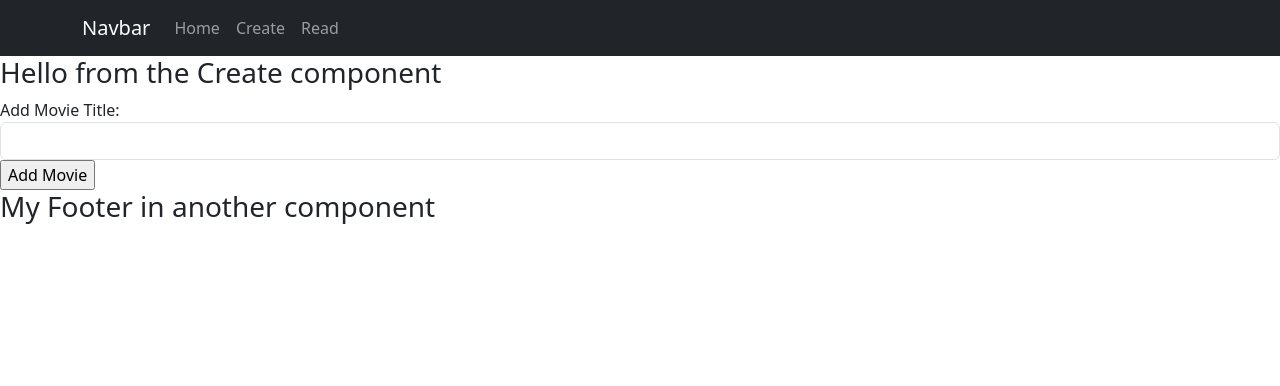
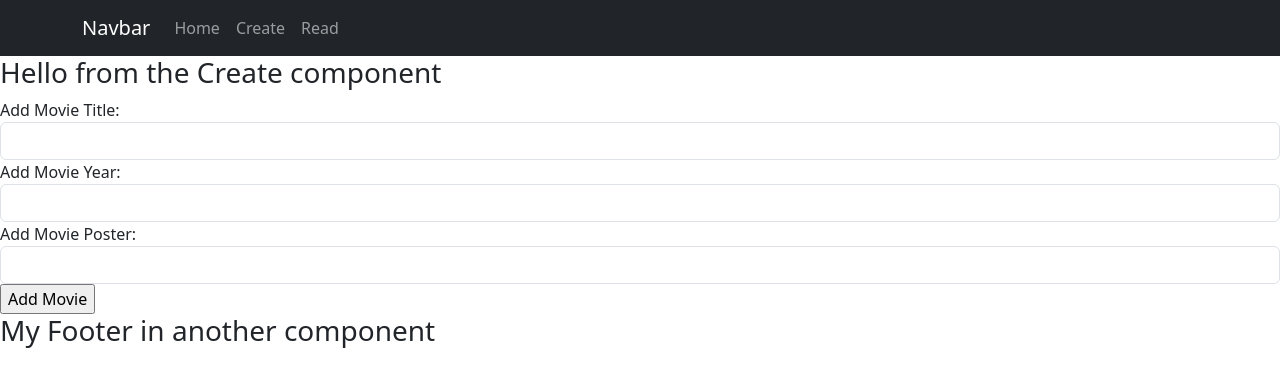
Before and after one commit to JohnsonMununkum/React-App, a React (Create React App) app: page /create in a window 1280 px wide. Shown: the top 386 px of the page. Built offline with nearby package versions, Linux system fonts and the light colour scheme.

Commit message:
Finished project

```diff
--- a/src/Create.js
+++ b/src/Create.js
@@ -8,18 +8,28 @@
 const Create = () => {
 
   const [title, setTitle] = useState('');
+  const [year, setYear] = useState('');
+  const [poster, setPoster] = useState('');
+
   //to handle the submit
   //adds the title to the page
   const handleSubmit = (e) => {
-    e.preventdefault();
-    console.log(title);
+    e.preventDefault();
+    const movieData = {
+      title,
+      year,
+      poster,
+    };
+    console.log(movieData);
+
   }
 
+  //inputting title year & poster
   return (
     <div>
 
       <h3>Hello from the Create component</h3>
-              <form onSubmit ={handleSubmit}>
+      <form onSubmit={handleSubmit}>
 
         <div className="form-group">
           <label>Add Movie Title: </label>
@@ -27,6 +37,20 @@
             className="form-control"
             value={title}
             onChange={(e) => { setTitle(e.target.value) }}
+          />
+
+          <label> Add Movie Year: </label>
+          <input type="text"
+            className="form-control"
+            value={year}
+            onChange={(e) => { setYear(e.target.value) }}
+          />
+
+          <label> Add Movie Poster: </label>
+          <input type="text"
+            className="form-control"
+            value={poster}
+            onChange={(e) => { setPoster(e.target.value) }}
           />
         </div>
 
```
Lines whose indentation alone changed are shown as unchanged.
